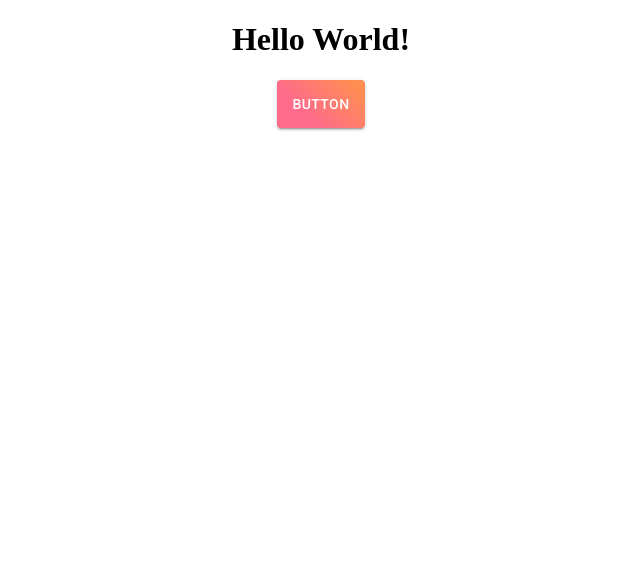
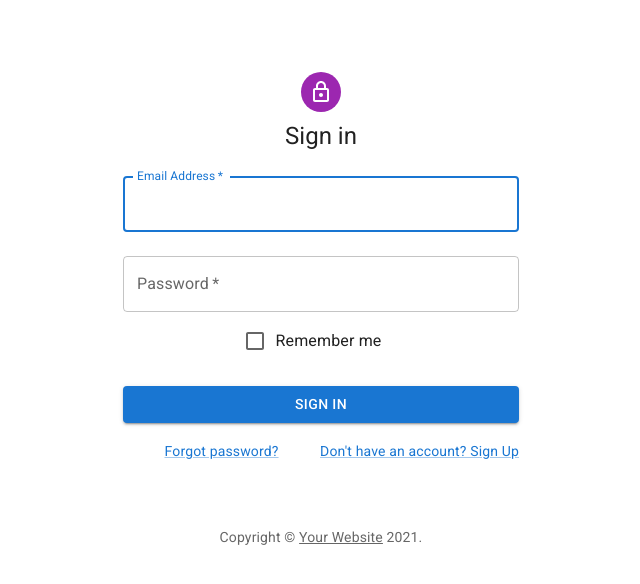
Before and after one commit to jaroszw/MERN_AUTH_APP---7parts, a React (Create React App) app in the folder client/: page / in a window 1280 px wide. Shown: the top 584 px of the page, without its empty margins (319-959 px from the left). Built offline with nearby package versions, Linux system fonts and the light colour scheme; the HTML template or start-up script is replaced by a standard one.

Commit message:
Login, SignUp, Dash Components with Routing

```diff
--- a/client/src/App.js
+++ b/client/src/App.js
@@ -1,29 +1,19 @@
+import { BrowserRouter as Router, Switch, Route } from 'react-router-dom';
+import Dash from './pages/Dash';
+import SignUp from './pages/SignUp';
+import Login from './pages/Login';
 import './App.css';
-import { makeStyles } from '@mui/styles';
-import { Button } from '@mui/material';
-
-const useStyles = makeStyles({
-  butt: {
-    background: 'linear-gradient(45deg, #FE6B8B 30%, #FF8E53 90%)',
-    border: 0,
-    borderRadius: 3,
-    boxShadow: '0 3px 5px 2px rgba(255, 105, 135, .3)',
-    color: 'white',
-    height: 48,
-    padding: '0 30px',
-  },
-});
 
 function App() {
-  const classes = useStyles();
-
   return (
     <div className="App">
-      <h1>Hello World!</h1>
-
-      <Button variant="contained" className={classes.butt}>
-        button
-      </Button>
+      <Router>
+        <Switch>
+          <Route exact path="/" component={Login} />
+          <Route path="/signup" component={SignUp} />
+          <Route path="/dash" component={Dash} />
+        </Switch>
+      </Router>
     </div>
   );
 }
--- /dev/null
+++ b/client/src/pages/Dash.js
@@ -0,0 +1,11 @@
+import React from 'react';
+
+const Dash = () => {
+  return (
+    <div>
+      <h1>Dash Page</h1>
+    </div>
+  );
+};
+
+export default Dash;
--- /dev/null
+++ b/client/src/pages/Login.js
@@ -0,0 +1,123 @@
+import * as React from 'react';
+import Avatar from '@mui/material/Avatar';
+import Button from '@mui/material/Button';
+import CssBaseline from '@mui/material/CssBaseline';
+import TextField from '@mui/material/TextField';
+import FormControlLabel from '@mui/material/FormControlLabel';
+import Checkbox from '@mui/material/Checkbox';
+import Link from '@mui/material/Link';
+import Grid from '@mui/material/Grid';
+import Box from '@mui/material/Box';
+import LockOutlinedIcon from '@mui/icons-material/LockOutlined';
+import Typography from '@mui/material/Typography';
+import Container from '@mui/material/Container';
+import { createTheme, ThemeProvider } from '@mui/material/styles';
+
+function Copyright(props) {
+  return (
+    <Typography
+      variant="body2"
+      color="text.secondary"
+      align="center"
+      {...props}
+    >
+      {'Copyright © '}
+      <Link color="inherit" href="https://mui.com/">
+        Your Website
+      </Link>{' '}
+      {new Date().getFullYear()}
+      {'.'}
+    </Typography>
+  );
+}
+
+const theme = createTheme();
+
+const Login = () => {
+  const handleSubmit = (event) => {
+    event.preventDefault();
+    const data = new FormData(event.currentTarget);
+    // eslint-disable-next-line no-console
+    console.log({
+      email: data.get('email'),
+      password: data.get('password'),
+    });
+  };
+
+  return (
+    <ThemeProvider theme={theme}>
+      <Container component="main" maxWidth="xs">
+        <CssBaseline />
+        <Box
+          sx={{
+            marginTop: 8,
+            display: 'flex',
+            flexDirection: 'column',
+            alignItems: 'center',
+          }}
+        >
+          <Avatar sx={{ m: 1, bgcolor: 'secondary.main' }}>
+            <LockOutlinedIcon />
+          </Avatar>
+          <Typography component="h1" variant="h5">
+            Sign in
+          </Typography>
+          <Box
+            component="form"
+            onSubmit={handleSubmit}
+            noValidate
+            sx={{ mt: 1 }}
+          >
+            <TextField
+              margin="normal"
+              required
+              fullWidth
+              id="email"
+              label="Email Address"
+              name="email"
+              autoComplete="email"
+              autoFocus
+            />
+            <TextField
+              margin="normal"
+              required
+              fullWidth
+              name="password"
+              label="Password"
+              type="password"
+              id="password"
+              autoComplete="current-password"
+            />
+            <FormControlLabel
+              control={<Checkbox value="remember" color="primary" />}
+              label="Remember me"
+            />
+            <Button
+              type="submit"
+              fullWidth
+              variant="contained"
+              sx={{ mt: 3, mb: 2 }}
+            >
+              Sign In
+            </Button>
+            <Grid container>
+              <Grid item xs>
+                <Link href="#" variant="body2">
+                  Forgot password?
+                </Link>
+              </Grid>
+              <Grid item>
+                <Link href="#" variant="body2">
+                  {"Don't have an account? Sign Up"}
+                </Link>
+              </Grid>
+            </Grid>
+          </Box>
+        </Box>
+        <Copyright sx={{ mt: 8, mb: 4 }} />
+      </Container>
+    </ThemeProvider>
+  );
+};
+
+export default Login;
--- /dev/null
+++ b/client/src/pages/SignUp.js
@@ -0,0 +1,118 @@
+import * as React from 'react';
+import Avatar from '@mui/material/Avatar';
+import Button from '@mui/material/Button';
+import CssBaseline from '@mui/material/CssBaseline';
+import TextField from '@mui/material/TextField';
+import FormControlLabel from '@mui/material/FormControlLabel';
+import Checkbox from '@mui/material/Checkbox';
+import Link from '@mui/material/Link';
+import Grid from '@mui/material/Grid';
+import Box from '@mui/material/Box';
+import LockOutlinedIcon from '@mui/icons-material/LockOutlined';
+import Typography from '@mui/material/Typography';
+import Container from '@mui/material/Container';
+import { createTheme, ThemeProvider } from '@mui/material/styles';
+
+function Copyright(props) {
+  return (
+    <Typography
+      variant="body2"
+      color="text.secondary"
+      align="center"
+      {...props}
+    >
+      {'Copyright © '}
+      <Link color="inherit" href="https://mui.com/">
+        Your Website
+      </Link>{' '}
+      {new Date().getFullYear()}
+      {'.'}
+    </Typography>
+  );
+}
+
+const theme = createTheme();
+
+const SignUp = () => {
+  const handleSubmit = (event) => {
+    event.preventDefault();
+    const data = new FormData(event.currentTarget);
+    // eslint-disable-next-line no-console
+    console.log({
+      email: data.get('email'),
+      password: data.get('password'),
+    });
+  };
+
+  return (
+    <ThemeProvider theme={theme}>
+      <Container component="main" maxWidth="xs">
+        <CssBaseline />
+        <Box
+          sx={{
+            marginTop: 8,
+            display: 'flex',
+            flexDirection: 'column',
+            alignItems: 'center',
+          }}
+        >
+          <Avatar sx={{ m: 1, bgcolor: 'secondary.main' }}>
+            <LockOutlinedIcon />
+          </Avatar>
+          <Typography component="h1" variant="h5">
+            Sign Up Page
+          </Typography>
+          <Box
+            component="form"
+            onSubmit={handleSubmit}
+            noValidate
+            sx={{ mt: 1 }}
+          >
+            <TextField
+              margin="normal"
+              required
+              fullWidth
+              id="username"
+              label="Username"
+              name="username"
+              autoComplete="username"
+              autoFocus
+            />
+            <TextField
+              margin="normal"
+              required
+              fullWidth
+              name="password"
+              label="Password"
+              type="password"
+              id="password"
+              autoComplete="current-password"
+            />
+            <FormControlLabel
+              control={<Checkbox value="remember" color="primary" />}
+              label="Remember me"
+            />
+            <Button
+              type="submit"
+              fullWidth
+              variant="contained"
+              sx={{ mt: 3, mb: 2 }}
+            >
+              Sign Up
+            </Button>
+            <Grid container>
+              <Grid item>
+                <Link href="#" variant="body2">
+                  {'Have an account? Sign In'}
+                </Link>
+              </Grid>
+            </Grid>
+          </Box>
+        </Box>
+        <Copyright sx={{ mt: 8, mb: 4 }} />
+      </Container>
+    </ThemeProvider>
+  );
+};
+
+export default SignUp;
```
